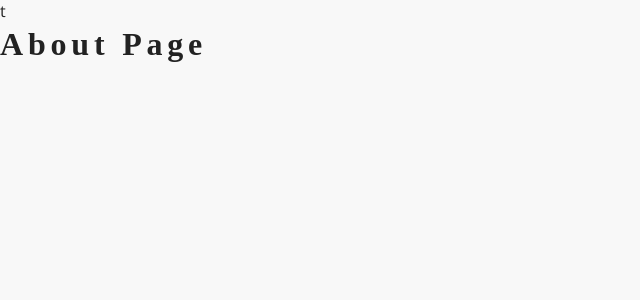
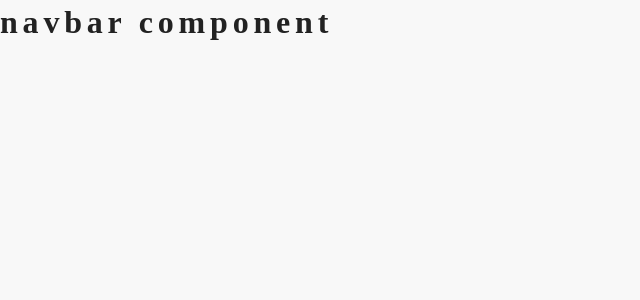
Before and after one commit to garciaedy/cocktail_menu, a React (Create React App) app: page / in a window 1280 px wide. Shown: the top 300 px of the page, without its empty margins (0-640 px from the left). Built offline with nearby package versions, Linux system fonts and the light colour scheme; a web font is replaced by a local one.

Commit message:
added navbar

```diff
--- a/src/App.js
+++ b/src/App.js
@@ -1,11 +1,25 @@
 import React, { Component } from 'react'
+import {BrowserRouter as Router, Route, Switch} from 'react-router-dom'
+// Imported pages
+import Home from './pages/Home'
+import About from './pages/About'
+import SingleCocktail from './pages/SingleCocktail'
+import Error from './pages/Error'
+import Navbar from "./components/Navbar";
 
 export default class componentName extends Component {
   render() {
     return (
-      <div>
-        t <h1>About Page</h1>
-      </div>
+      <Router>
+        <Navbar/>
+        <Switch>
+        <Route exact path="/"> <Home/> </Route>
+        <Route path="/about"> <About/> </Route>
+        <Route path="/cocktail/:id"> <SingleCocktail/> </Route>
+        <Route path="*"> <Error/> </Route>
+        </Switch>
+
+      </Router>
     )
   }
 }
```
